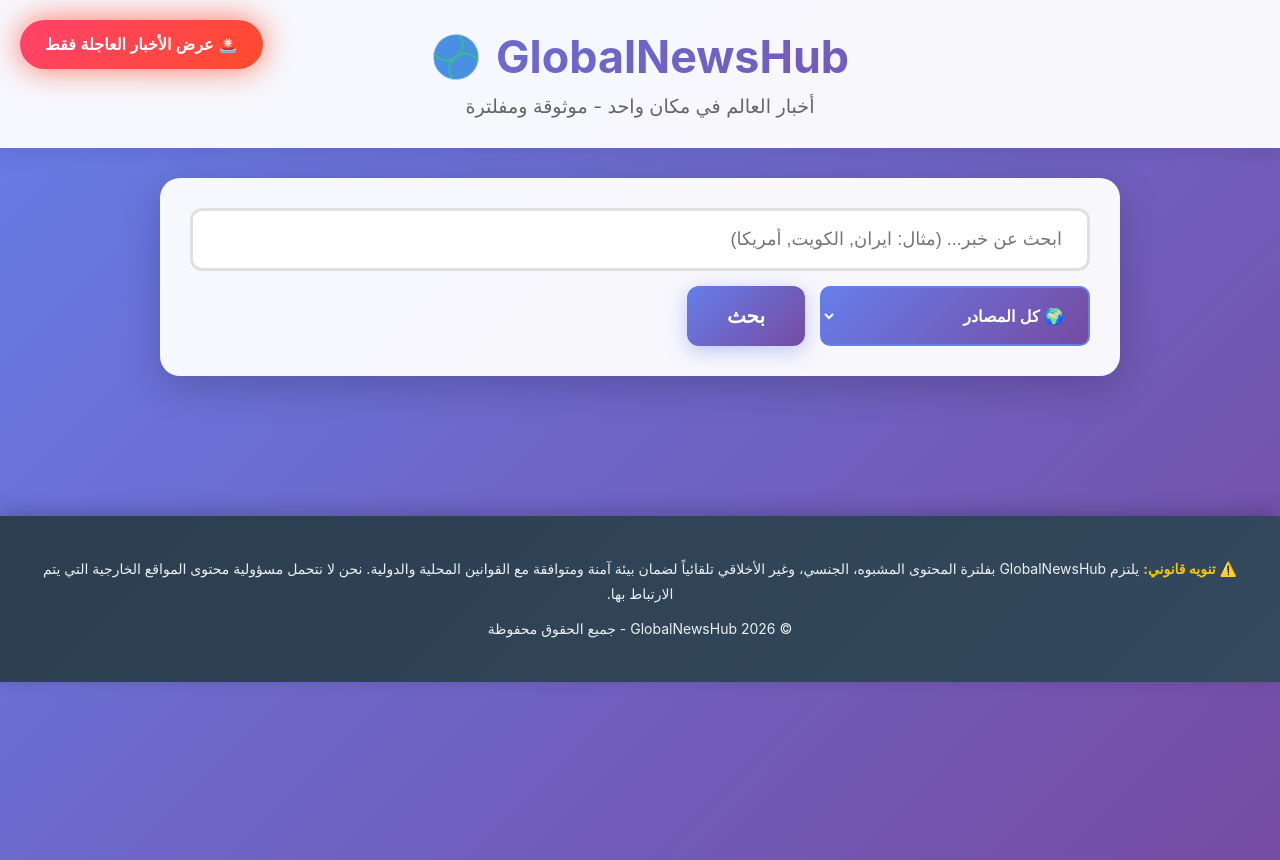
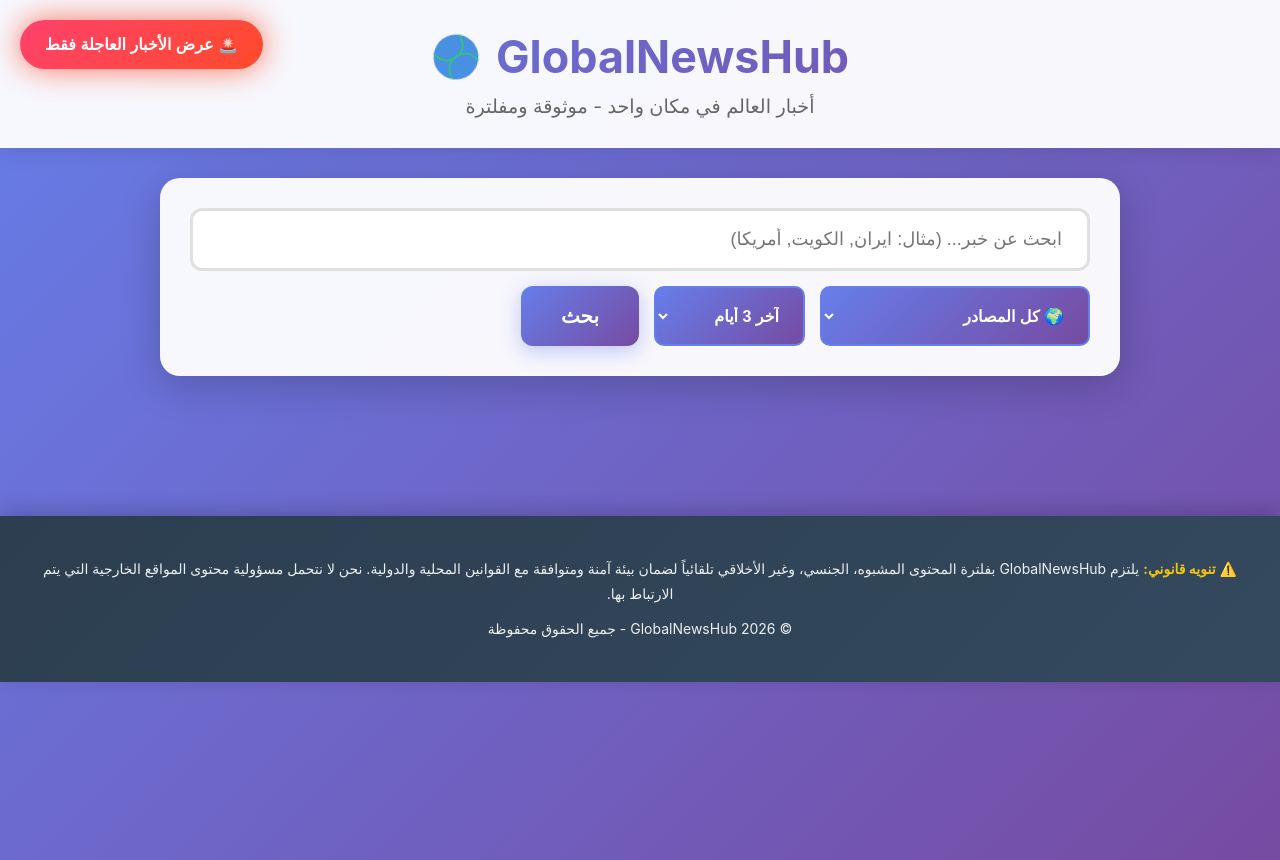
Before and after one commit to marzug9-art/GlobalNewsHub, a React (Create React App) app in the folder frontend/: page / in a window 1280 px wide. Built offline with nearby package versions, Linux system fonts and the light colour scheme.

Commit message:
feat: complete App.js with all 38 news sources

```diff
--- a/frontend/src/App.js
+++ b/frontend/src/App.js
@@ -151,7 +151,7 @@
                 <option value="Fox News">Fox News</option>
               </optgroup>
 
-  <optgroup label="🇪🇺 أوروبية">
+              <optgroup label="🇺 أوروبية">
                 <option value="Le Monde">Le Monde (فرنسا)</option>
                 <option value="Euronews">Euronews</option>
                 <option value="Deutsche Welle">Deutsche Welle (ألمانيا)</option>
@@ -173,6 +173,13 @@
               </optgroup>
             </select>
 
+            <select value={maxDays} onChange={(e) => setMaxDays(Number(e.target.value))} className="filter-select">
+              <option value={1}>آخر 24 ساعة</option>
+              <option value={3}>آخر 3 أيام</option>
+              <option value={7}>آخر أسبوع</option>
+              <option value={30}>آخر شهر</option>
+            </select>
+
             <button onClick={searchNews} disabled={loading}>
               {loading ? 'جاري البحث...' : 'بحث'}
             </button>
@@ -182,7 +189,6 @@
 
       {error && <div className="error-message">{error}</div>}
 
-      {/* الفاصل بين البحث والنتائج */}
       {searchCount > 0 && (
         <div className="results-divider">
           <div className="divider-text">📰 تم العثور على {searchCount} خبر</div>
@@ -193,7 +199,7 @@
       <div className="articles-grid">
         {articles.map((article) => (
           <div key={article.id} className={`article-card ${article.is_breaking ? 'breaking-card' : ''}`}>
-            {article.is_breaking && <span className="breaking-badge"> عاجل</span>}
+            {article.is_breaking && <span className="breaking-badge">🚨 عاجل</span>}
             <h3>{article.title}</h3>
             <p className="article-summary">{article.summary}</p>
             <div className="article-meta">
@@ -205,10 +211,10 @@
             </div>
 
             <div className="article-actions">
-              <button onClick={() => saveAsPDF(article)} className="action-btn pdf">📄 حفظ PDF</button>
+              <button onClick={() => saveAsPDF(article)} className="action-btn pdf"> حفظ PDF</button>
               <button onClick={() => copyLink(article.link)} className="action-btn copy">📋 نسخ</button>
               <a href={article.link} target="_blank" rel="noopener noreferrer" className="action-btn read-more">
-                📖 اقرأ الأصل
+                 اقرأ الأصل
               </a>
             </div>
           </div>
```
Lines whose indentation alone changed are shown as unchanged.
